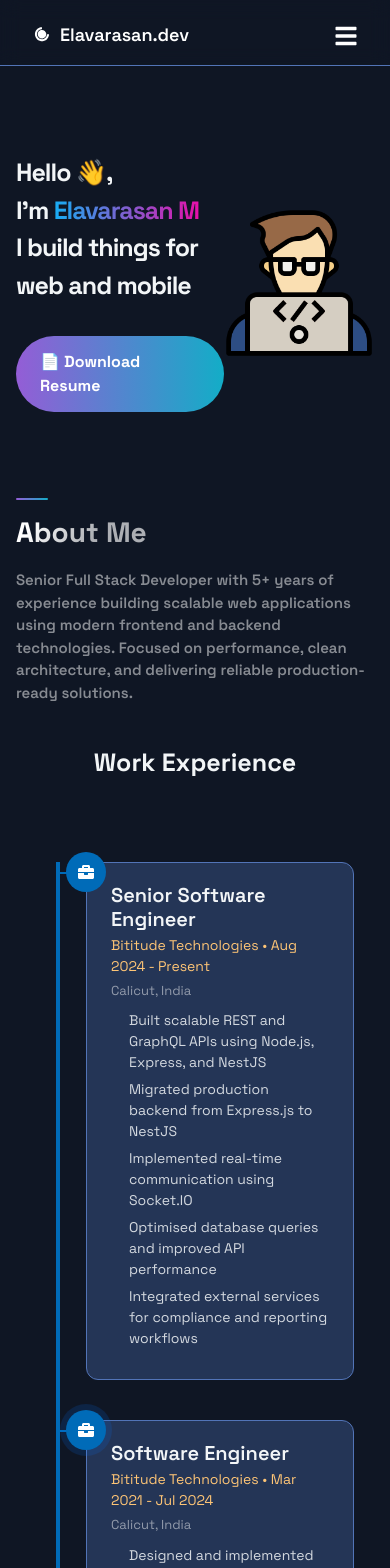
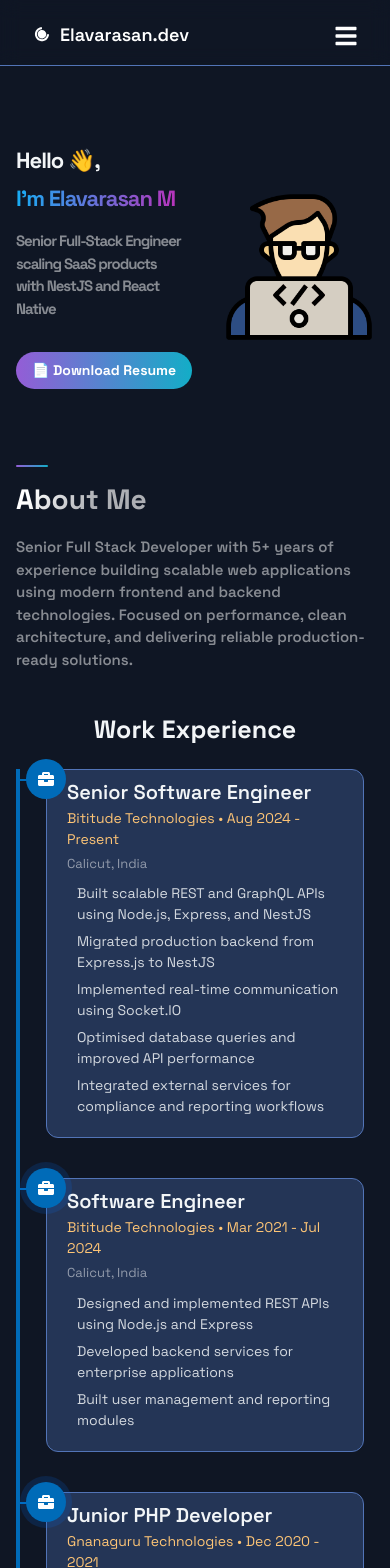
Before and after one commit to sachinelavarasan/my_portfolio, a Next.js app: page / in a window 390 px wide. Shown: the top 1568 px of the page. Built offline with nearby package versions, Linux system fonts and the light colour scheme; no server answers.

Commit message:
feat: Enhance mobile responsiveness across multiple components and update the Home section's hero text.

```diff
--- a/src/components/ExperienceTimeline/elements.ts
+++ b/src/components/ExperienceTimeline/elements.ts
@@ -5,6 +5,9 @@ import styled, { css, keyframes } from "styled-components";
 export const Section = styled.section`
   padding: 80px 20px;
   background: ${({ theme }) => theme.colors.background1};
+  @media (max-width: 768px) {
+    padding: 20px 10px;
+  }
 `;
 
 export const Title = styled.h2`
@@ -31,10 +34,10 @@ export const Timeline = styled.div`
     transform: translateX(-50%);
   }
   @media (max-width: 768px) {
-    padding-left: 50px;
+    padding-left: 20px;
 
     &::after {
-      left: 20px;
+      left: -10px;
       transform: none;
     }
   }
@@ -86,6 +89,7 @@ export const Card = styled.div`
 
    @media (max-width: 768px) {
     width: 100%;
+    padding: 10px 20px;
   }
 `;
 
@@ -120,6 +124,9 @@ export const List = styled.ul`
     font-size: 14px;
     color: ${({ theme }) => theme.colors.primary1};
     opacity: 0.85;
+  }
+  @media (max-width: 768px) {
+    padding-left: 10px;
   }
 `;
 
--- a/src/components/Home/elements/index.ts
+++ b/src/components/Home/elements/index.ts
@@ -7,14 +7,19 @@ export const HomeContainer = styled.section`
   flex-direction: row;
   justify-content: space-between;
   align-items: center;
-  padding: 7rem 0;
+  padding: 6rem 0;
   .left {
     .hometext {
+       p {
+        margin-bottom: 0
+       }
       font-style: normal;
       font-weight: 700;
       font-size: 3.5rem;
       display: flex;
       letter-spacing: -1px;
+      display:flex;
+      gap: 12px;
 
       .name-color {
         background: linear-gradient(90deg, #13b0f5 -2.06%, #e70faa 100%);
@@ -24,6 +29,12 @@ export const HomeContainer = styled.section`
         margin: unset;
       }
     }
+    .small{
+      font-weight: 700;
+      font-size: 2.2rem;
+      color: ${(props) => props.theme.colors.text};
+      max-width: 80%;
+    }
   }
   .right {
     display: flex;
@@ -32,7 +43,13 @@ export const HomeContainer = styled.section`
   @media (max-width: 768px) {
     .left {
       .hometext {
-        font-size: 2.5rem;
+        font-size: 2.2rem;
+        display: flex;
+        flex-direction: column;
+        gap: 5px;
+      }
+      .small{
+        font-size: 1.5rem;
       }
     }
   }
@@ -70,10 +87,11 @@ export const ResumeButton = styled.a`
     box-shadow: 0 12px 36px rgba(19, 173, 199, 0.4);
   }
 
-  @media ${(props) => props.theme.breakpoints.sm} {
-    width: 100%;
+  @media (max-width: 768px) {
     justify-content: center;
-    padding: 14px 24px;
+    padding: 8px 16px;
+    font-size: 14px;
+    font-weight: 700;
   }
 `;
 
--- a/src/components/Home/index.tsx
+++ b/src/components/Home/index.tsx
@@ -13,9 +13,8 @@ export const Home = () => {
     <Section>
       <HomeContainer>
         <div className="left">
-          <div className="hometext">Hello 👋,</div>
-          <div className="hometext">I'm&nbsp;<p className="name-color">Elavarasan M</p></div>
-          <div className="hometext">I build things for web and mobile</div>
+          <div className="hometext"><p>Hello 👋,</p><p className="name-color">I'm Elavarasan M</p></div>
+          <div className="mt-4 hometext small">Senior Full-Stack Engineer scaling SaaS products with NestJS and React Native</div>
 
           <HeroButtons>
             <ResumeButton
--- a/src/components/TechStack/elements/index.ts
+++ b/src/components/TechStack/elements/index.ts
@@ -35,6 +35,9 @@ export const TechStackContainer = styled.div<{ theme: Theme }>`
       ::-webkit-scrollbar {
         display: none;
       }
+      @media (max-width: 768px) {
+         margin: 0rem;
+      }
     }
     .grid-container {
       width: 100%;
@@ -45,10 +48,10 @@ export const TechStackContainer = styled.div<{ theme: Theme }>`
       justify-items: center;
       grid-row-gap: 6rem;
       padding: 30px 0;
-      @media ${(props) => props.theme.breakpoints.sm} {
+      @media (max-width: 768px) {
         width: 100%;
         grid-template-columns: auto;
-        padding: 30px 30px;
+        padding: 20px 10px;
       }
     }
   }
```
